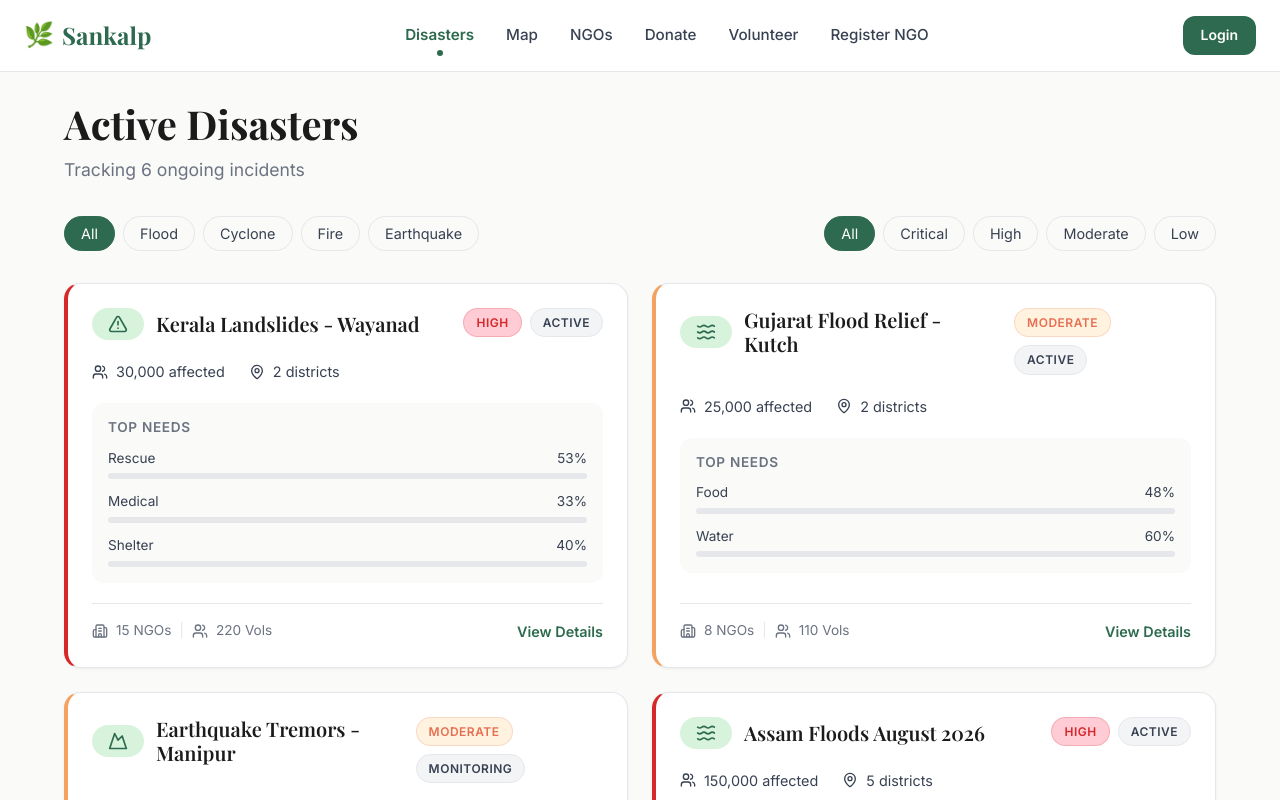
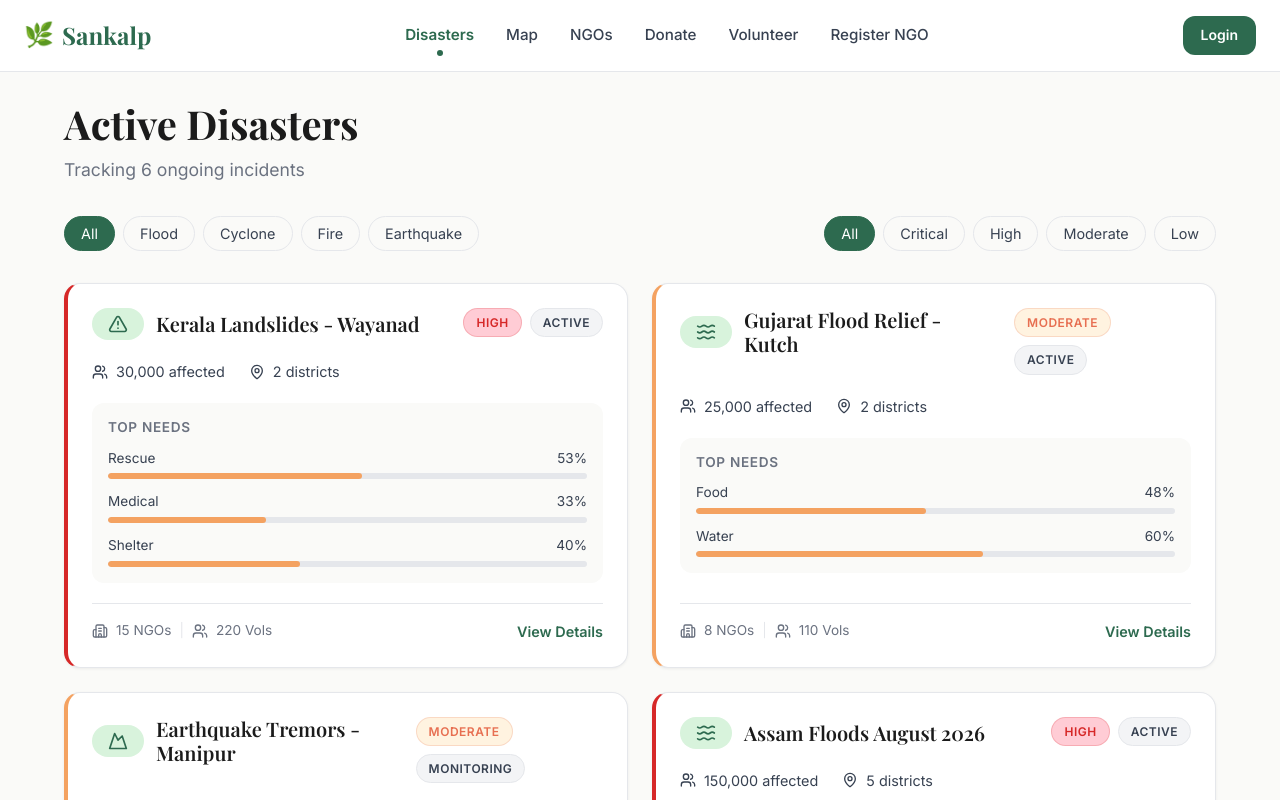
Before and after one commit to ShivenThakker/Sankalp, a Next.js app: page /disasters in a window 1280 px wide. Shown: the top 800 px of the page. Built offline with nearby package versions, Linux system fonts and the light colour scheme.

Commit message:
fix: add color to progress bars - red/orange/green based on coverage percentage

```diff
--- a/src/app/dashboard/admin/page.js
+++ b/src/app/dashboard/admin/page.js
@@ -57,9 +57,9 @@ export default function AdminDashboard() {
   ];
 
   const getCoverageColor = (percentage) => {
-    if (percentage < 30) return 'var(--danger)';
-    if (percentage <= 70) return 'var(--warning)';
-    return 'var(--success)';
+    if (percentage < 30) return '#D62828';
+    if (percentage <= 70) return '#F4A261';
+    return '#2D6A4F';
   };
 
   const mockRequests = [
--- a/src/app/disasters/page.js
+++ b/src/app/disasters/page.js
@@ -235,7 +235,7 @@ export default function DisastersPage() {
                     <div className={styles.progressTrack}>
                       <div
                         className={styles.progressFill}
-                        style={{ width: `${percent}%`, backgroundColor: percent < 30 ? 'var(--danger-color)' : percent < 70 ? 'var(--warning-color)' : 'var(--success-color)' }}
+                        style={{ width: `${percent}%`, backgroundColor: percent < 30 ? '#D62828' : percent < 70 ? '#F4A261' : '#2D6A4F' }}
                       />
                     </div>
                   </div>
```
